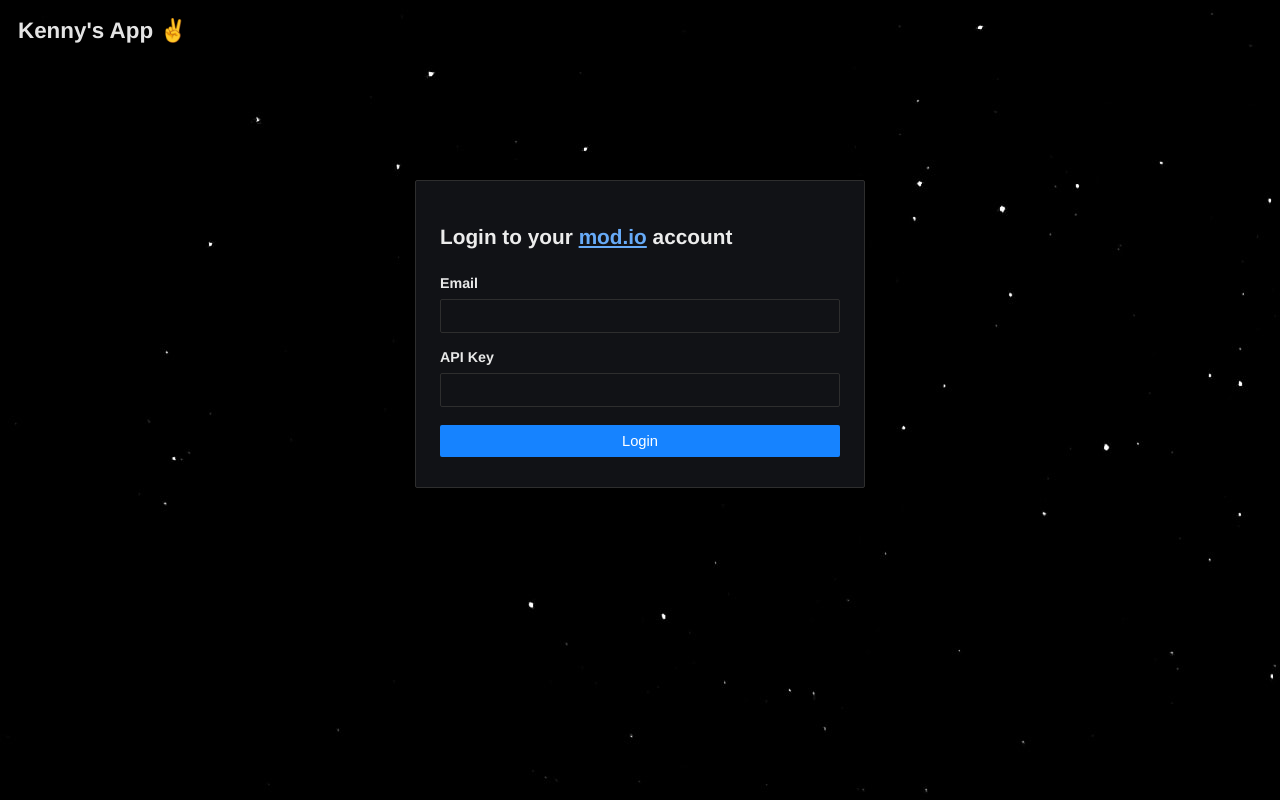
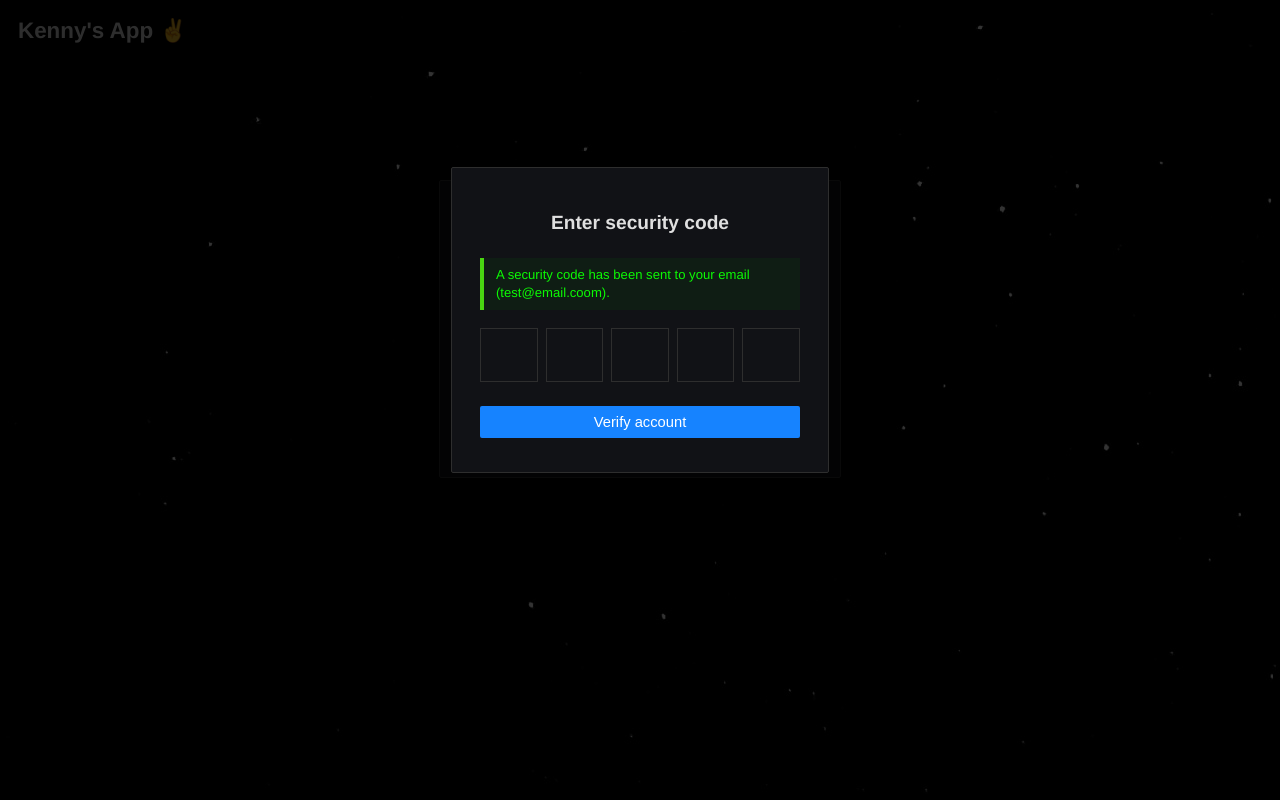
Before and after one commit to kennylwx/mod.io-test, a Vue app: page / in a window 1280 px wide. Built offline with nearby package versions, Linux system fonts and the light colour scheme.

Commit message:
added ui for security code verification

```diff
--- a/src/App.vue
+++ b/src/App.vue
@@ -1,7 +1,7 @@
 <template>
   <div class="header"><h1>Kenny's App &#9996;</h1></div>
   <Form />
-  <!-- <Popup /> -->
+  <Popup />
 </template>
 
 <script lang="ts">
--- a/src/components/Popup.vue
+++ b/src/components/Popup.vue
@@ -1,8 +1,11 @@
 <template>
   <div class="form-outer">
-    <form action="#" class="form-code">
+    <form @submit.prevent="verify" class="form-code">
       <h4 class="fc-title">Enter security code</h4>
-      <div class="fc-input">
+      <div class="input-validation">
+        {{ responseMsg }}
+      </div>
+      <div class="fc-input" ref="codeInputContainer">
         <input
           type="tel"
           maxlength="1"
@@ -40,30 +43,66 @@
 </template>
 
 <script lang="ts">
-import { ref } from "vue";
+import { ref, onMounted } from "vue";
 import { loginReq } from "../requests";
 
 export default {
   setup() {
-    const codeInput = ref<string>("");
-    let responseMsg = ref<string>("");
-    let responseStatus = ref<boolean>(false);
+    const codeInputContainer = ref<HTMLElement | null>(null);
 
-    async function enterCode() {
-      console.log("Enter code: " + codeInput.value);
+    let responseMsg = ref<string>(
+      "A security code has been sent to your email (test@email.coom)."
+    );
 
-      if (!codeInput.value) {
-        responseMsg.value =
-          "Email or API key is not entered. Please try again.";
-        responseStatus.value = false;
+    onMounted(() => {
+      const inputElements = Array.from(codeInputContainer.value!.children);
+      console.log("Mounted");
+      console.log(inputElements);
+
+      inputElements.forEach((ele, index) => {
+        ele.addEventListener("keydown", ((e: KeyboardEvent) => {
+          if (
+            e.key === "Backspace" &&
+            (<HTMLInputElement>e.target!).value === ""
+          )
+            (inputElements[Math.max(0, index - 1)] as HTMLElement).focus();
+          console.log(e);
+        }) as EventListener);
+
+        ele.addEventListener("input", ((e: KeyboardEvent) => {
+          const [first, ...rest] = (<HTMLInputElement>e.target!).value;
+          (<HTMLInputElement>e.target!).value = first ?? "";
+          if (index !== inputElements.length - 1 && first !== undefined) {
+            (inputElements[index + 1] as HTMLElement).focus();
+            (inputElements[index + 1] as HTMLInputElement).value =
+              rest.join("");
+            inputElements[index + 1].dispatchEvent(new Event("input"));
+          }
+        }) as EventListener);
+      });
+    });
+
+    async function verify() {
+      if (codeInputContainer !== null) {
+        const codeInputChildren = Array.from(
+          codeInputContainer.value!.children
+        );
+
+        const codeArr: Array<string> = [];
+
+        for (let i = 0; i < codeInputChildren.length; i++) {
+          codeArr.push((codeInputChildren[i] as HTMLInputElement).value);
+        }
+
+        const securityCode = codeArr.join("");
+        console.log(securityCode);
       }
     }
 
     return {
-      codeInput,
-      enterCode,
+      codeInputContainer,
+      verify,
       responseMsg,
-      responseStatus,
     };
   },
 };
@@ -93,6 +132,14 @@
   background-color: rgb(17, 18, 22);
   border: 1px solid rgb(46, 46, 46);
   margin-top: -20vh;
+
+  max-width: 320px;
+}
+
+@media only screen and (max-width: 480px) {
+  .form-code {
+    max-width: 100%;
+  }
 }
 
 .fc-title {
@@ -101,6 +148,13 @@
   font-size: 1.2em;
   text-align: center;
 }
+
+.input-validation {
+  background-color: rgba(2, 105, 11, 0.13) !important;
+  border-left: 4px solid rgb(73, 214, 17) !important;
+  color: rgb(12, 250, 4) !important;
+}
+
 .fc-input {
   display: flex;
   margin: 18px 0;
@@ -110,7 +164,8 @@
   display: block;
   height: 50px;
   width: 50px;
-  margin-right: 0.5rem;
+  width: 100%;
+  margin-right: 8px;
   text-align: center;
   font-size: 1.25rem;
   min-width: 0;
--- a/src/requests.ts
+++ b/src/requests.ts
@@ -36,7 +36,7 @@
     });
 }
 
-export async function enterCodeReq(
+export async function verifyReq(
   code: string,
   apiKey: string,
   responseMsg: Ref<string>,
--- a/src/styles/forms.css
+++ b/src/styles/forms.css
@@ -11,19 +11,21 @@
   flex-direction: column;
 
   margin-top: 15vh;
-  padding: 24px;
 }
 
-@media only screen and (max-width: 560px) {
+@media only screen and (max-width: 480px) {
   .form-bg {
     width: 100%;
+    max-width: 100%;
+    border: none;
   }
 }
 
 .form-title {
   font-size: 1.3em;
   border-radius: 2px;
-  margin: 20px 0 10px;
+  margin: 36px 0 8px;
+  padding: 0 24px;
   text-align: start;
   color: rgb(236, 236, 236);
 }
@@ -34,6 +36,7 @@
 
 .form-container {
   text-decoration: none;
+  padding: 0 24px 24px;
 }
 
 .input-container {
@@ -80,6 +83,8 @@
   background-color: rgba(105, 17, 2, 0.13);
   border-left: 4px solid rgb(214, 23, 17);
   color: rgb(250, 13, 4);
+
+  line-height: 18px;
 }
 
 .login-button {
```
